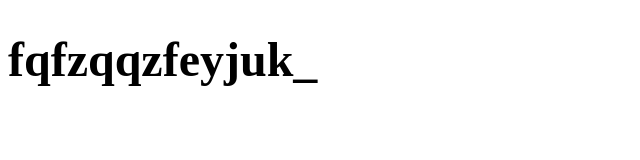
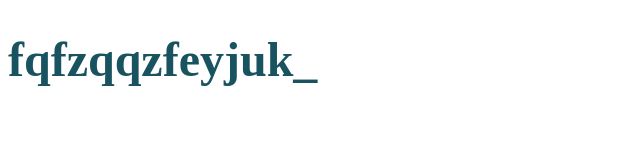
Before and after one commit to poutou89/Mairie-d-Aucazein, a website: page index.html in a window 1280 px wide. Shown: the whole page, without its empty margins (0-640 px from the left). Drawn offline with Linux system fonts and the light colour scheme; a web font is replaced by a local one.

Commit message:
ajout des titres en couleur

```diff
--- a/assets/scss/layout/_base.scss
+++ b/assets/scss/layout/_base.scss
@@ -6,6 +6,7 @@ h1, h2, h3, h4 {
 
 h1, h2 {
     font-size: 3rem;
+    color: vstyle.$text-color;
 }
 
 h3 {
```
Also changed, not shown: assets/css/style.css, 1 other file.
